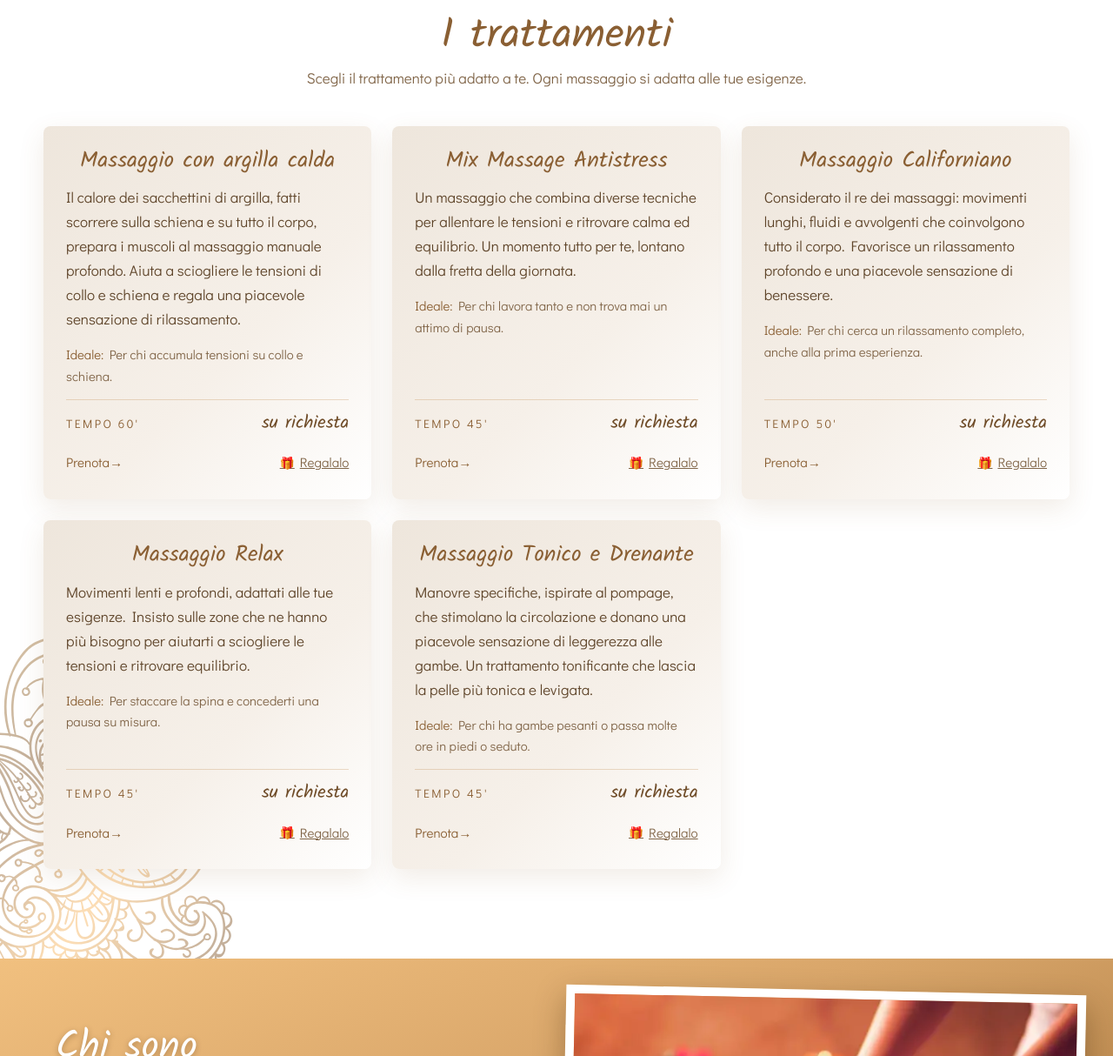
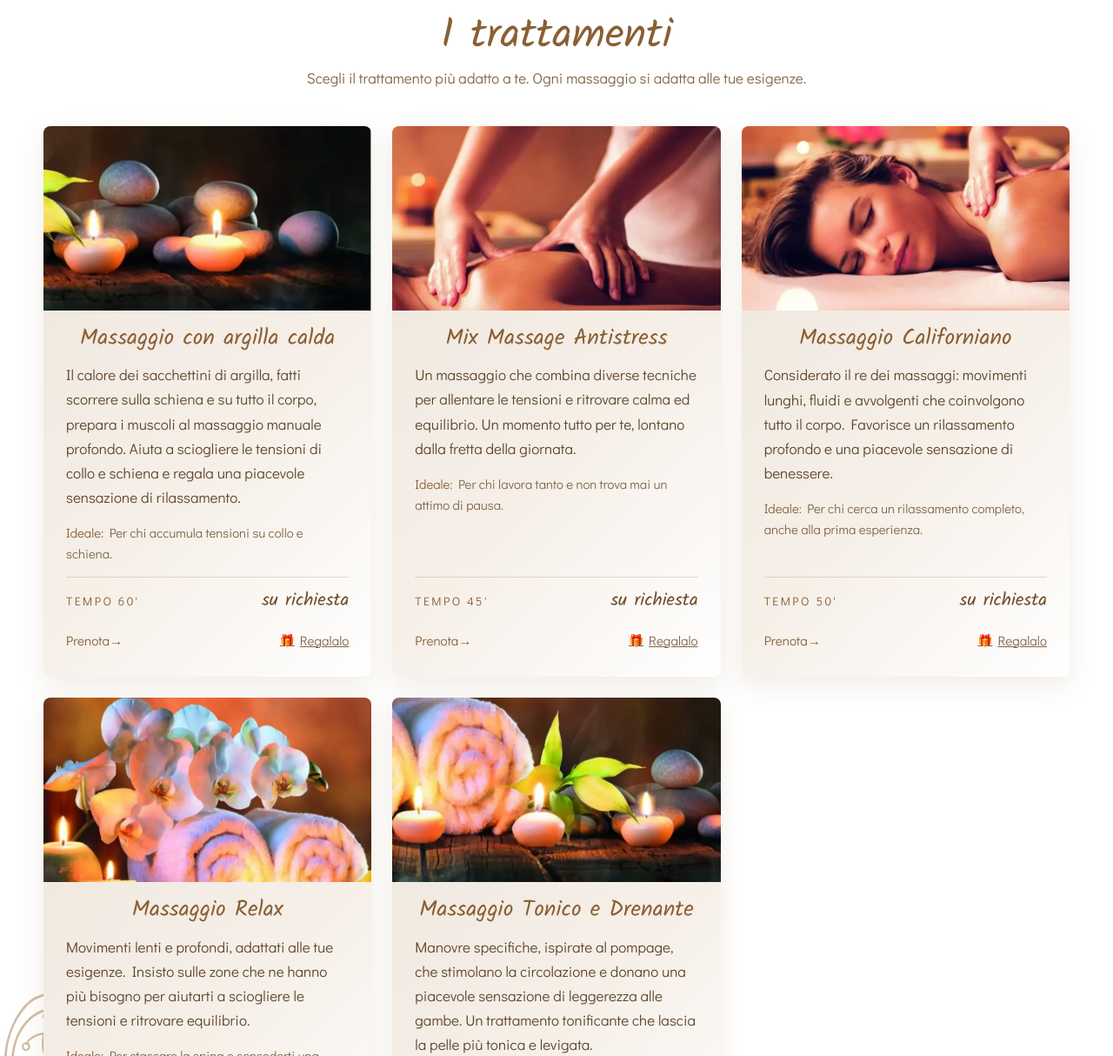
Before and after one commit to manimassage/manimassage, a plain HTML site: page index.html in a window 1280 px wide. Shown: the part 980-2194 px from the top of the page at 87% size. Drawn offline with Linux system fonts and the light colour scheme.

Commit message:
Aggiunge una foto provvisoria a ogni trattamento
Co-Authored-By: Claude Opus 5.5 <noreply@anthropic.com>
Claude-Session: https://claude.ai/code/session_01Fcy8udYiMSBjZ6pvi76tkV

```diff
--- a/dati.js
+++ b/dati.js
@@ -70,7 +70,7 @@ window.SITO = {
       ideale_en: "For those who carry tension in the neck and back.",
       durata: "60'",
       prezzo: "",
-      foto: ""
+      foto: "img/tratt-argilla.webp"
     },
     {
       titolo_it: "Mix Massage Antistress",
@@ -81,7 +81,7 @@ window.SITO = {
       ideale_en: "For those who work hard and never find a moment to pause.",
       durata: "45'",
       prezzo: "",
-      foto: ""
+      foto: "img/tratt-antistress.webp"
     },
     {
       titolo_it: "Massaggio Californiano",
@@ -92,7 +92,7 @@ window.SITO = {
       ideale_en: "For those seeking complete relaxation, even at their first massage.",
       durata: "50'",
       prezzo: "",
-      foto: ""
+      foto: "img/tratt-californiano.webp"
     },
     {
       titolo_it: "Massaggio Relax",
@@ -103,7 +103,7 @@ window.SITO = {
       ideale_en: "To unplug and treat yourself to a tailored break.",
       durata: "45'",
       prezzo: "",
-      foto: ""
+      foto: "img/tratt-relax.webp"
     },
     {
       titolo_it: "Massaggio Tonico e Drenante",
@@ -114,7 +114,7 @@ window.SITO = {
       ideale_en: "For those with heavy legs or who spend many hours standing or sitting.",
       durata: "45'",
       prezzo: "",
-      foto: ""
+      foto: "img/tratt-drenante.webp"
     }
   ],
 
--- a/sito.js
+++ b/sito.js
@@ -35,7 +35,7 @@
   var lista = $('#lista-trattamenti');
   (D.trattamenti || []).forEach(function (t) {
     var prezzo = t.prezzo ? esc(t.prezzo) : bi('su richiesta', 'on request');
-    var foto = t.foto ? '<img class="card-photo" src="' + esc(t.foto) + '" alt="" loading="lazy">' : '';
+    var foto = t.foto ? '<img class="card-photo" src="' + esc(t.foto) + '" alt="' + esc(t.titolo_it) + '" width="800" height="450" loading="lazy" decoding="async">' : '';
     lista.insertAdjacentHTML('beforeend',
       '<article class="card">' + foto +
         '<h3>' + bi(t.titolo_it, t.titolo_en) + '</h3>' +
--- a/style.css
+++ b/style.css
@@ -147,7 +147,7 @@ html[data-lang="en"] [lang="it"] { display: none !important; }
   background: linear-gradient(135deg, var(--beige) 0%, #f6f0e9 60%, var(--white) 100%);
   border-radius: var(--radius); box-shadow: var(--shadow);
 }
-.card-photo { width: calc(100% + 52px); max-width: none; margin: -26px -26px 18px; height: 180px; object-fit: cover; border-radius: var(--radius) var(--radius) 0 0; }
+.card-photo { width: calc(100% + 52px); max-width: none; margin: -26px -26px 18px; height: auto; aspect-ratio: 16 / 9; object-fit: cover; border-radius: var(--radius) var(--radius) 0 0; }
 .card h3 { font-size: 1.6rem; text-align: center; margin-bottom: 12px; }
 .card p { margin: 0 0 14px; }
 .card-foot { margin-top: auto; display: flex; justify-content: space-between; align-items: baseline; gap: 12px; padding-top: 10px; border-top: 1px solid rgba(193, 141, 81, .3); }
```
Also changed, not shown: img/tratt-antistress.webp (added), img/tratt-argilla.webp (added), img/tratt-californiano.webp (added), img/tratt-drenante.webp (added), img/tratt-relax.webp (added), 1 other file.
